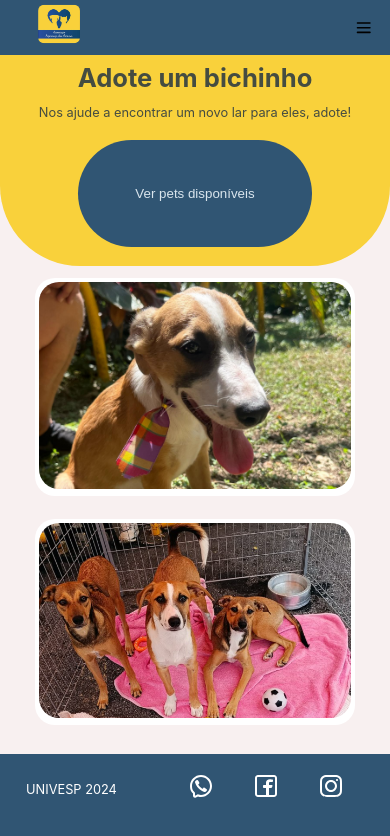
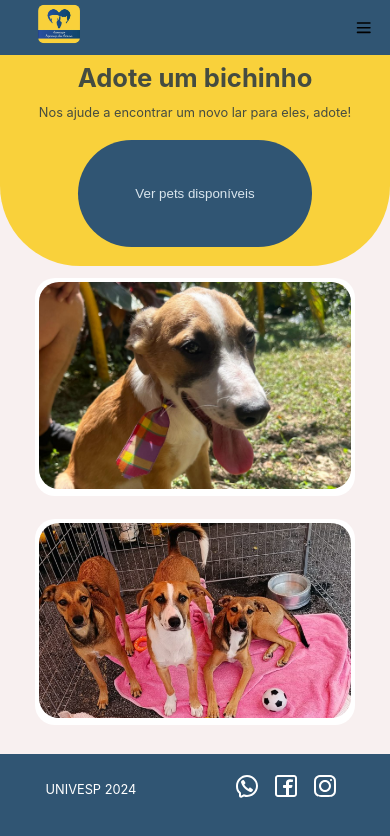
Before and after one commit to karolineborges/frontend, a React (Create React App) app: page / in a window 390 px wide. Shown: the top 836 px of the page. Built offline with nearby package versions, Linux system fonts and the light colour scheme.

Commit message:
adjust in footer

```diff
--- a/src/styles/Administration.css
+++ b/src/styles/Administration.css
@@ -1,20 +1,17 @@
 .adm {
     width: 100vw;
-    height: 100vh;
+    height: max-content;
     display: flex;
     flex-direction: column;
     margin: 0;
-    height: 5vw;
     align-items: center;
     justify-content: space-between;
-    height: 100vh;
     background-color: rgb(248, 240, 240);;
 }
 
 .adm h1{
     background-color: #f9d13b;
     width: 100vw;
-    height: 20vh;
     padding: 3vw 0;
 }
 
@@ -123,7 +120,6 @@
 @media (max-width: 768px) {
     .petList{
         width: inherit;
-        margin-top: 90vw;
         scale: 0.9;
     }
 
@@ -131,8 +127,7 @@
         display: flex;
         margin-top: 10vw;
         flex-direction: column;
-        justify-content: center;
-        align-items: center;
+        justify-content: end;
         max-width: 100%;
         overflow: scroll;
     }
--- a/src/styles/Footer.css
+++ b/src/styles/Footer.css
@@ -1,5 +1,5 @@
 footer {
-    height: 27vh;
+    height: 13vw;
     bottom: 0;
     background-color: #305573;
     margin-top: 2vh;
@@ -10,7 +10,7 @@
 }
 
 .footer div {
-    width: 50vw;
+    width: 30vw;
     display: flex;
     justify-content: end;
 }
@@ -28,7 +28,7 @@
 
 @media (max-width: 768px) {
     footer {
-        height: 15vh;
+        height: 20vh;
     }
 
     .footer p {
```
